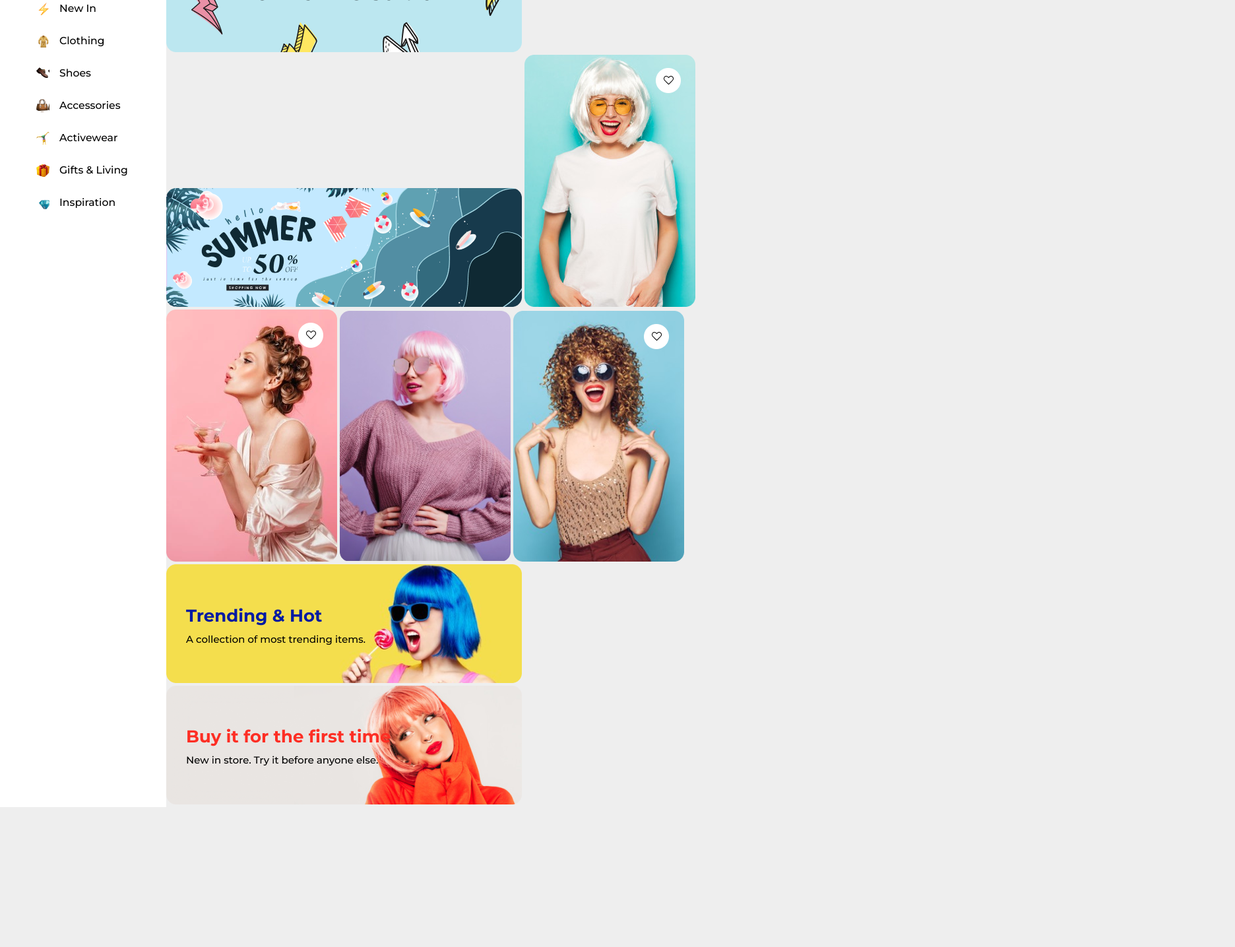
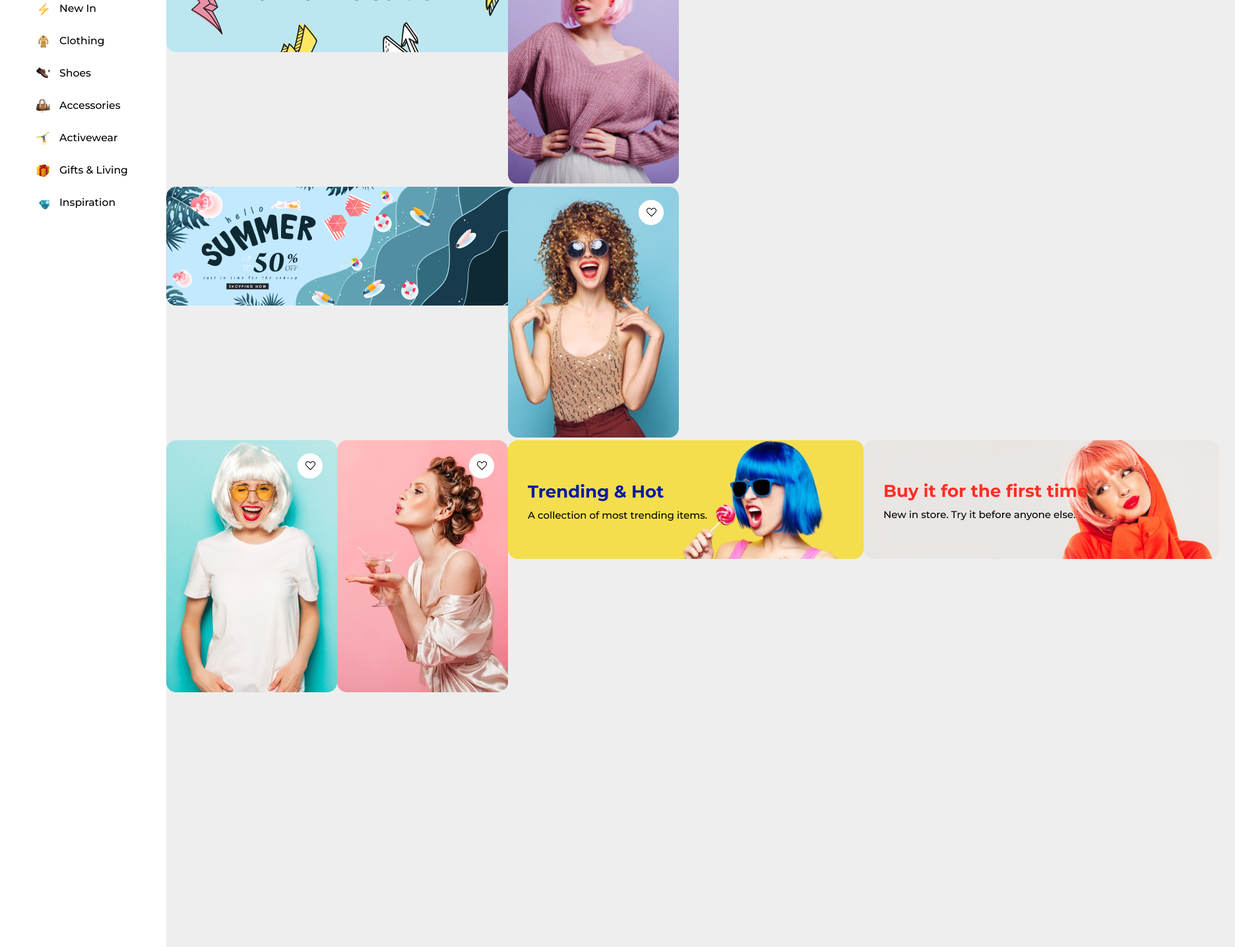
Before and after one commit to kseniy213/wigs.project, a plain HTML site: page index.html in a window 1280 px wide. Shown: the part 244-1679 px from the top of the page at 66% size, 1872 px wide, since content can reach past the window. Before the commit the page ends 1467 px from the top, so only its background shows below. Drawn offline with Linux system fonts and the light colour scheme.

Commit message:
Correction

```diff
--- a/css/main.css
+++ b/css/main.css
@@ -76,13 +76,28 @@
 
 .main{
     grid-area: main;
+    display: grid;
+    display: grid;
+    grid-template-columns: repeat(4, 1fr);
+    grid-template-rows: repeat(4, 1fr);
+    grid-column-gap: 0px;
+    grid-row-gap: 0px;
 }
 
 .main  img{
     max-width: 539px;
     gap: 21px;
-    grid-template-rows: 539px 259px 259px;
+
 }
+
+    .div1 { grid-area: 1 / 1 / 2 / 3; }
+    .div2 { grid-area: 2 / 1 / 3 / 3; }
+    .div3 { grid-area: 3 / 1 / 5 / 2; }
+    .div4 { grid-area: 3 / 2 / 5 / 3; }
+    .div5 { grid-area: 1 / 3 / 2 / 5; }
+    .div6 { grid-area: 2 / 3 / 3 / 5; }
+    .div7 { grid-area: 3 / 3 / 5 / 4; }
+    .div8 { grid-area: 3 / 4 / 5 / 5; }
 
 
 
--- a/index.html
+++ b/index.html
@@ -45,14 +45,14 @@
         </nav>
        </header>
        <main class="main">
-            <img src="img/gu50.png" alt="get-up-to">
-            <img src="img/summer.png" alt="summer">
-            <img src="img/face2.png" alt="face2">
-            <img src="img/face1.png" alt="face1">
-            <img src="img/face3.png" alt="face3">
-            <img src="img/face4.png" alt="face4">
-            <img src="img/Trending&Hot.png" alt="t&h">
-            <img src="img/Buy-it.png" alt="Buy-it">
+            <div class="div1"><img src="img/gu50.png" alt="get-up-to"></div>
+            <div class="div2"><img src="img/summer.png" alt="summer"></div>
+            <div class="div3"><img src="img/face2.png" alt="face2"></div>
+            <div class="div4"><img src="img/face1.png" alt="face1"></div>
+            <div class="div5"><img src="img/face3.png" alt="face3"></div>
+            <div class="div6"><img src="img/face4.png" alt="face4"></div>
+            <div class="div7"><img src="img/Trending&Hot.png" alt="t&h"></div>
+            <div class="div8"><img src="img/Buy-it.png" alt="Buy-it"></div>
        </main>
    </div>
 </body>
```
